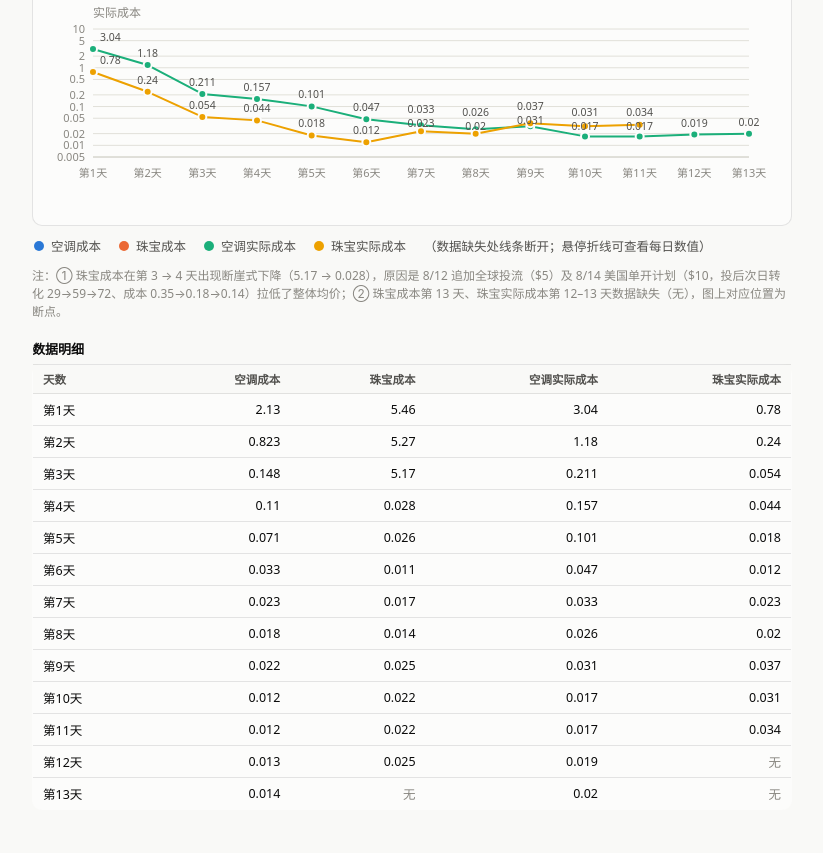
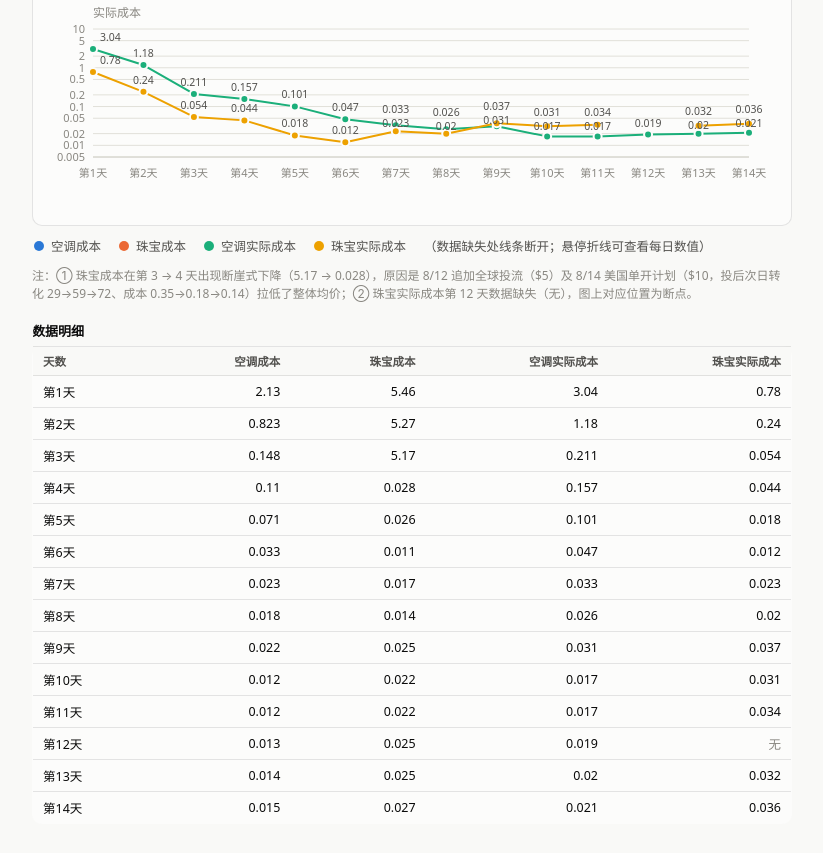
Before and after one commit to Kaka0119/social-audience-dashboard, a plain HTML site: page cost-trend.html in a window 1280 px wide. Shown: the part 343-1196 px from the top of the page, without its empty margins (228-1051 px from the left). Drawn offline with Linux system fonts and the light colour scheme.

Commit message:
Update cost trend chart (day 13 filled, day 14 added)

```diff
--- a/cost-trend.html
+++ b/cost-trend.html
@@ -140,7 +140,7 @@
   <div class="legend" id="legend"></div>
 
   <p class="note">
-    注：① 珠宝成本在第 3 → 4 天出现断崖式下降（5.17 → 0.028），原因是 8/12 追加全球投流（$5）及 8/14 美国单开计划（$10，投后次日转化 29→59→72、成本 0.35→0.18→0.14）拉低了整体均价；② 珠宝成本第 13 天、珠宝实际成本第 12–13 天数据缺失（无），图上对应位置为断点。
+    注：① 珠宝成本在第 3 → 4 天出现断崖式下降（5.17 → 0.028），原因是 8/12 追加全球投流（$5）及 8/14 美国单开计划（$10，投后次日转化 29→59→72、成本 0.35→0.18→0.14）拉低了整体均价；② 珠宝实际成本第 12 天数据缺失（无），图上对应位置为断点。
   </p>
 
   <table>
@@ -153,7 +153,7 @@
 </div>
 
 <script>
-const DAYS = ['第1天','第2天','第3天','第4天','第5天','第6天','第7天','第8天','第9天','第10天','第11天','第12天','第13天'];
+const DAYS = ['第1天','第2天','第3天','第4天','第5天','第6天','第7天','第8天','第9天','第10天','第11天','第12天','第13天','第14天'];
 
 // 配色：浅/深两套，固定分类顺序 slot1-4（已通过 CVD 校验）
 const THEME = {
@@ -162,10 +162,10 @@ const THEME = {
 };
 
 const SERIES = [
-  { name:'空调成本',   panel:0, slot:'c1', values:[2.125, 0.823, 0.148, 0.110, 0.071, 0.033, 0.023, 0.018, 0.022, 0.012, 0.012, 0.013, 0.014] },
-  { name:'珠宝成本',   panel:0, slot:'c2', values:[5.46,  5.27,  5.17,  0.028, 0.026, 0.011, 0.017, 0.014, 0.025, 0.022, 0.022, 0.025, null ] },
-  { name:'空调实际成本',panel:1, slot:'c3', values:[3.036, 1.176, 0.211, 0.157, 0.101, 0.047, 0.033, 0.026, 0.031, 0.017, 0.017, 0.019, 0.020] },
-  { name:'珠宝实际成本',panel:1, slot:'c4', values:[0.780, 0.240, 0.054, 0.044, 0.018, 0.012, 0.023, 0.020, 0.037, 0.031, 0.034, null,  null ] },
+  { name:'空调成本',   panel:0, slot:'c1', values:[2.125, 0.823, 0.148, 0.110, 0.071, 0.033, 0.023, 0.018, 0.022, 0.012, 0.012, 0.013, 0.014, 0.015] },
+  { name:'珠宝成本',   panel:0, slot:'c2', values:[5.46,  5.27,  5.17,  0.028, 0.026, 0.011, 0.017, 0.014, 0.025, 0.022, 0.022, 0.025, 0.025, 0.027] },
+  { name:'空调实际成本',panel:1, slot:'c3', values:[3.036, 1.176, 0.211, 0.157, 0.101, 0.047, 0.033, 0.026, 0.031, 0.017, 0.017, 0.019, 0.020, 0.021] },
+  { name:'珠宝实际成本',panel:1, slot:'c4', values:[0.780, 0.240, 0.054, 0.044, 0.018, 0.012, 0.023, 0.020, 0.037, 0.031, 0.034, null,  0.032, 0.036] },
 ];
 
 // 对数刻度：共用一个 0.005–10 区间，压缩 2–5 中段、拉开小数值间距，两面板量级可直接对比
```
